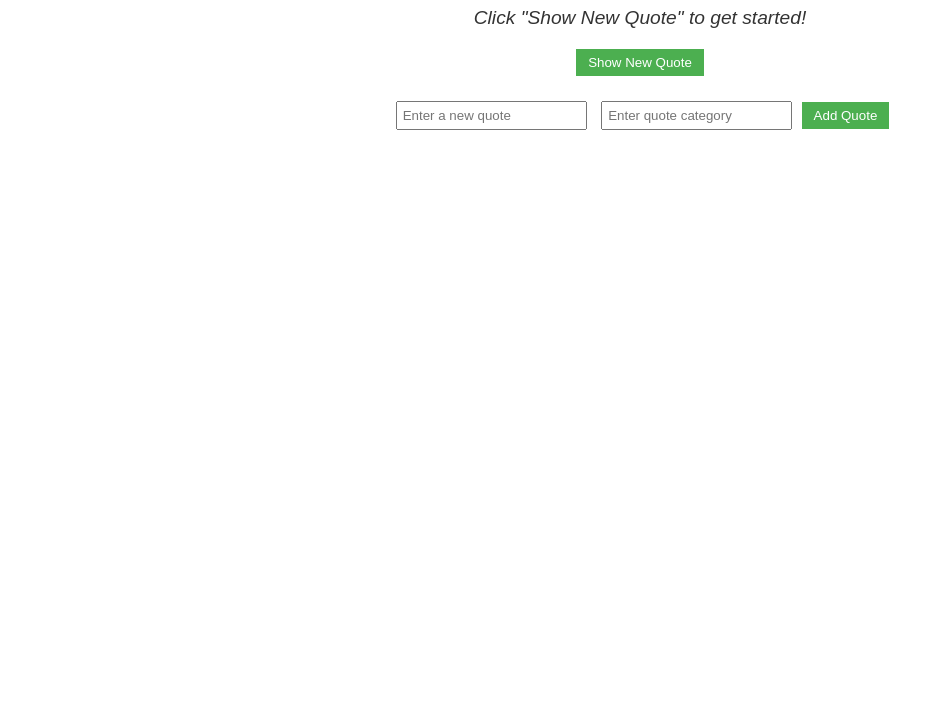
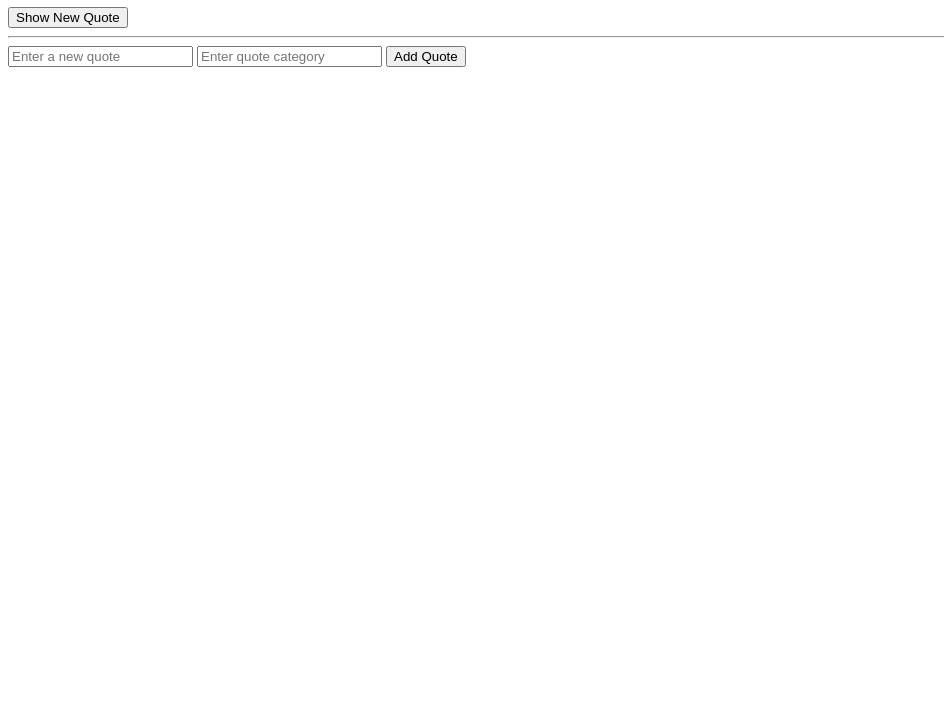
Before and after one commit to Chieftain001/alx_fe_javascript, a plain HTML site: page dom-manipulation/index.html in a window 1280 px wide. Shown: the part 73-800 px from the top of the page, without its empty margins (0-944 px from the left). Drawn offline with Linux system fonts and the light colour scheme.

Commit message:
Update index.html

```diff
--- a/dom-manipulation/index.html
+++ b/dom-manipulation/index.html
@@ -4,41 +4,20 @@
     <meta charset="UTF-8">
     <meta name="viewport" content="width=device-width, initial-scale=1.0">
     <title>Dynamic Quote Generator</title>
-  <style>
-    body {
-      font-family: Arial, sans-serif;
-      text-align: center;
-      margin: 20px;
-    }
-    #quoteDisplay {
-      margin: 20px 0;
-      font-size: 1.2em;
-      font-style: italic;
-      color: #333;
-    }
-    input {
-      padding: 5px;
-      margin: 5px;
-    }
-    button {
-      padding: 6px 12px;
-      cursor: pointer;
-      background-color: #4CAF50;
-      color: white;
-      border: none;
-    }
-    button:hover {
-      opacity: 0.9;
-    }
-  </style>
 </head>
 <body>
     <h1>Dynamic Quote Generator</h1>
 
-  <div id="quoteDisplay">Click "Show New Quote" to get started!</div>
+    <!-- Display area for quotes -->
+    <div id="quoteDisplay"></div>
+
+    <!-- Show New Quote button -->
     <button id="newQuote">Show New Quote</button>
 
-  <div style="margin-top: 20px;">
+    <hr>
+
+    <!-- Add new quote form -->
+    <div>
         <input id="newQuoteText" type="text" placeholder="Enter a new quote" />
         <input id="newQuoteCategory" type="text" placeholder="Enter quote category" />
         <button onclick="addQuote()">Add Quote</button>
```
Lines whose indentation alone changed are shown as unchanged.
